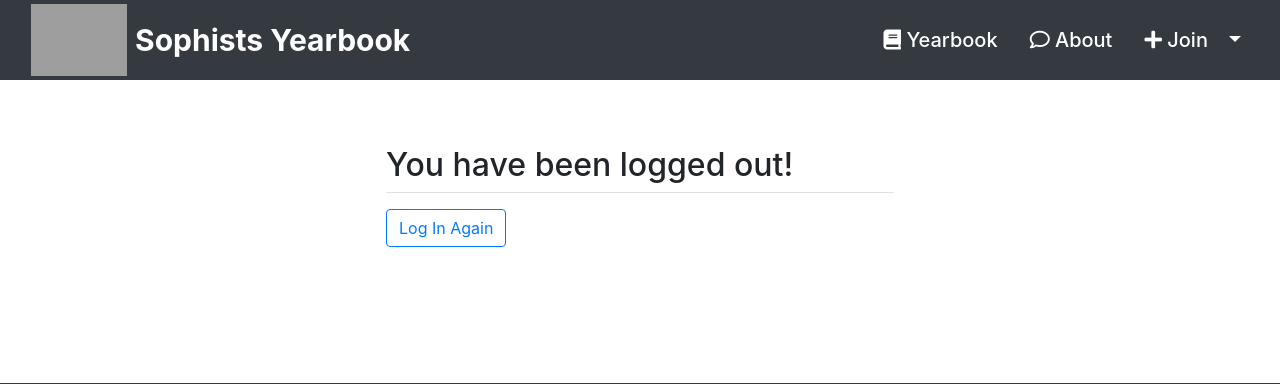
After one commit to srinidhibhat45/yearbook, a Django app: page /logout/ in a window 1280 px wide. The commit adds this page. Shown: the top 384 px of the page. Run offline with Django 3.2, Linux system fonts and the light colour scheme; some libraries are stand-ins or nearby versions; grey boxes are pictures that could not be loaded.

Commit message:
added user login and required decorators

```diff
--- a/main/templates/main/template.html
+++ b/main/templates/main/template.html
@@ -39,14 +39,37 @@
                         <a class="nav-link" style="color: #ffffff;font-size: 20px;" href=" {% url 'about' %}"><i
                                 class="far fa-comment"></i>&nbsp;About&nbsp;&nbsp;&nbsp;</a>
                     </li>
+                    {% if user.is_authenticated %}
                     <li class="nav-item"><a class="nav-link" href=" {% url 'gallery' %}"
-                            style="color: #ffffff;font-size: 20px;" href="#"><i
-                                class="fas fa-images"></i>&nbsp;Gallery&nbsp;&nbsp;&nbsp;</a>
+                            style="color: #ffffff;font-size: 20px;"><i
+                                class="fas fa-images"></i>&nbsp;Gallery&nbsp;&nbsp;</a>
                     </li>
-                    <li class="nav-item"><a class="nav-link" href="{% url 'join' %}" title="Only for Sophists Members"
+
+                    <li class="nav-item"><a class="nav-link" href="{% url 'profile' %}"
                             style="color: #ffffff;font-size: 20px;"><i
+                                class="far fa-address-card"></i>&nbsp;Profile&nbsp;&nbsp;&nbsp;</a>
+                    </li>
+
+                    <li class="nav-item"><a class="nav-link" href="{% url 'logout' %}"
+                            style="color: red;font-size: 20px;"><i
+                                class="fas fa-sign-out-alt"></i>&nbsp;Logout&nbsp;&nbsp;&nbsp;</a>
+                    </li>
+
+
+                    {% else %}
+                    <li class="nav-item dropdown">
+                        <a class="nav-link dropdown-toggle" id="navbarDropdown" data-hover="dropdown" role="button"
+                            data-toggle="dropdown" aria-haspopup="true" aria-expanded="false"
+                            title="Only for Sophists Members" style="color: #ffffff;font-size: 20px;"><i
                                 class="fas fa-plus"></i>&nbsp;Join&nbsp;&nbsp;&nbsp;</a>
+                        <div class="dropdown-menu" aria-labelledby="navbarDropdown">
+                            <a class="dropdown-item" href="{% url 'register' %}">Register</a>
+                            <div class="dropdown-divider"></div>
+                            <a class="dropdown-item" href="{% url 'login' %}">Login</a>
+                        </div>
                     </li>
+                    {% endif %}
+
                 </ul>
             </div>
     </nav>
--- a/manage.py
+++ b/manage.py
@@ -2,6 +2,9 @@
 """Django's command-line utility for administrative tasks."""
 import os
 import sys
+from django.core.management.commands.runserver import Command as runserver
+
+runserver.default_port = "5500"
 
 
 def main():
--- /dev/null
+++ b/users/templates/users/logout.html
@@ -0,0 +1,28 @@
+{% extends 'main/template.html' %}
+{% block title %}Logout {% endblock title %}
+{% block body %}
+
+<div style="height: 20px"></div>
+
+
+<div class="container">
+    <div class="row">
+        <div class="col-sm-3"></div>
+        <div class="col-sm-6">
+            <div class="container p-3">
+                <h2>You have been logged out!</h2>
+
+                <div class="border-top pt-3">
+                    <small class="text-muted"><a class="btn btn-outline-primary" href="{% url 'login' %}">Log In
+                            Again</a></small>
+                </div>
+
+            </div>
+        </div>
+    </div>
+    <div class="col-sm-2"></div>
+</div>
+
+<div style="height: 20px"></div>
+
+{% endblock body %}
--- a/yearbook/settings.py
+++ b/yearbook/settings.py
@@ -147,3 +147,6 @@ STATIC_DIRS = [
 django_heroku.settings(locals())
 
 CRISPY_TEMPLATE_PACK = 'bootstrap4'
+
+LOGIN_REDIRECT_URL = 'home'
+LOGIN_URL = 'login'
--- a/yearbook/urls.py
+++ b/yearbook/urls.py
@@ -16,13 +16,17 @@ Including another URLconf
 from django.contrib import admin
 from django.urls import path, include
 from users import views as user_views
+from django.contrib.auth import views as auth_views
 
 from django.conf import settings
 from django.conf.urls.static import static
 
 urlpatterns = [
     path('admin/', admin.site.urls),
-    path('join/', user_views.join, name='join'),
+    path('register/', user_views.register, name='register'),
+    path('profile/', user_views.profile, name='profile'),
+    path('login/', auth_views.LoginView.as_view(template_name='users/login.html'), name='login'),
+    path('logout/', auth_views.LogoutView.as_view(template_name='users/logout.html'), name='logout'),
     path('', include('gallery.urls')),
     path('', include('main.urls')),
 ]
```
Also changed, not shown: users/templates/users/login.html (added, +42 -0 lines), users/templates/users/profile.html (added, +26 -0 lines), users/templates/users/register.html (renamed from users/templates/users/join.html, +41 -28 lines), users/views.py (+11 -4 lines).
